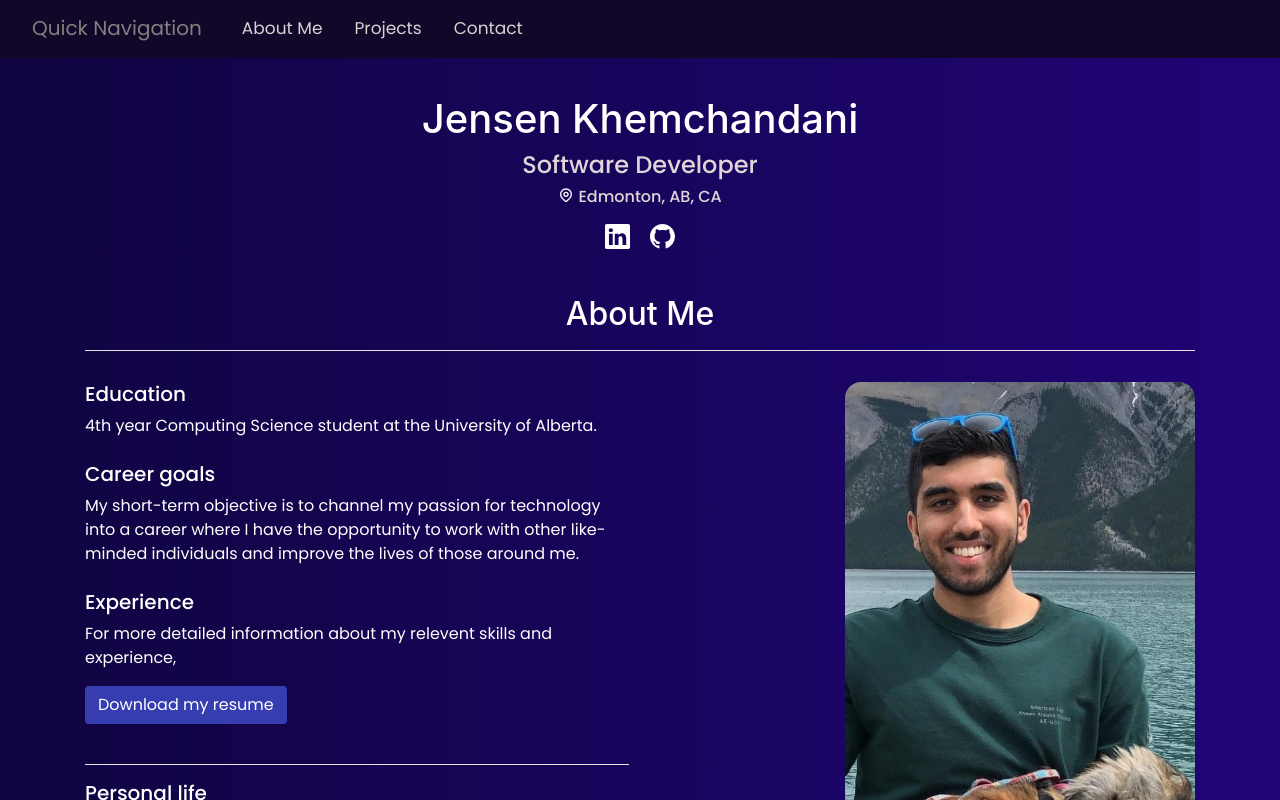
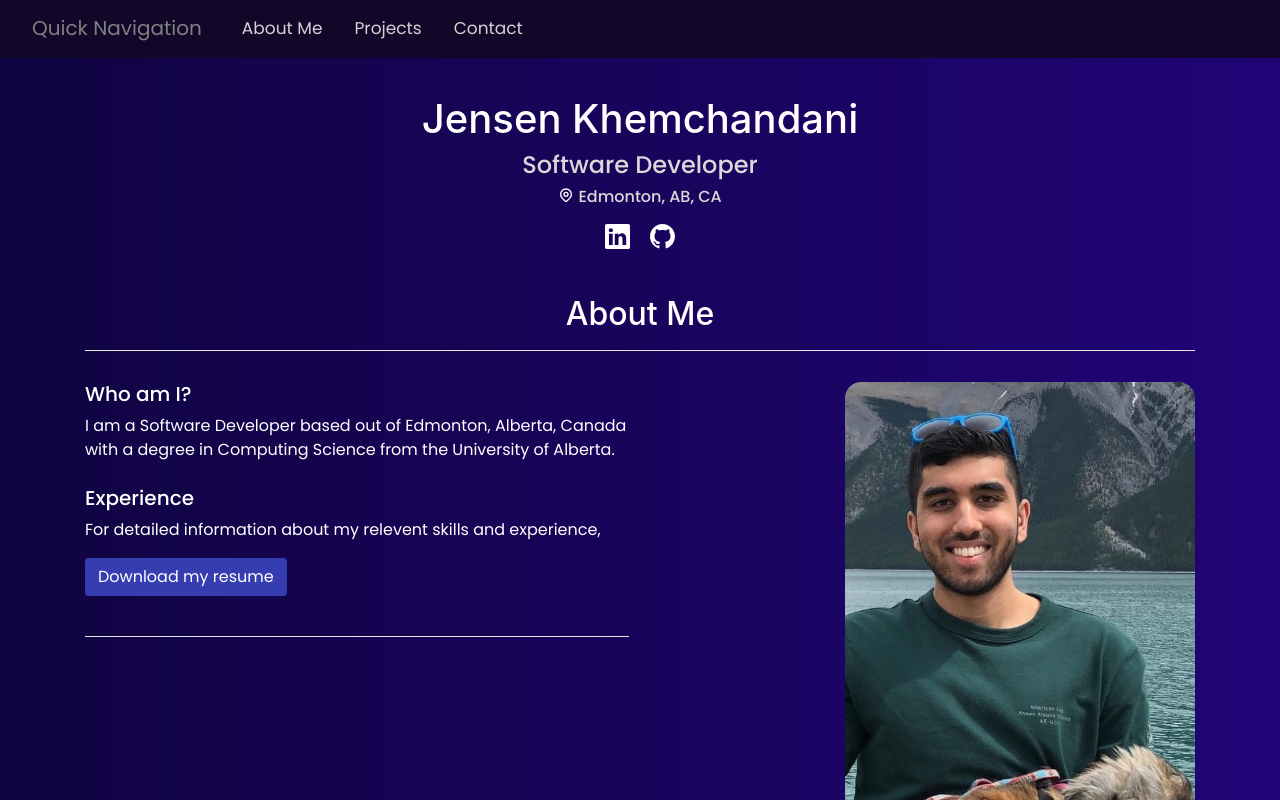
Before and after one commit to jensenkhem/portfolio-website, a React (Create React App) app: page / in a window 1280 px wide. Shown: the top 800 px of the page. Built offline with nearby package versions, Linux system fonts and the light colour scheme.

Commit message:
Modified from page and resume.

```diff
--- a/src/components/about/About.jsx
+++ b/src/components/about/About.jsx
@@ -11,29 +11,14 @@ const About = () => {
       <h2>About Me</h2>
       <div className='about-wrapper'>
         <div className='info' style={style}>
-            <h5>Education</h5>
-            4th year Computing Science student at the University of Alberta.
-            <br></br><br></br>
-            <h5>Career goals</h5>
-            My short-term objective is to channel my
-            passion for technology into a career where I have the opportunity to work with other like-minded
-            individuals and improve the lives of those around me.
+            <h5>Who am I?</h5>
+            I am a Software Developer based out of Edmonton, Alberta, Canada with a degree in Computing Science from the University of Alberta.
             <br></br><br></br>
             <h5>Experience</h5>
-            <p>For more detailed information about my relevent skills and experience,</p>
+            <p>For detailed information about my relevent skills and experience,</p>
             <button className="btn resumebutton" style={style2}><a href={resume} target="_blank" rel="noreferrer">Download my resume</a></button>
             <br></br><br></br>
             <hr />
-            <h5>Personal life</h5>
-            In my spare time I love to attend
-            festivals and live music events around the world,
-            especially electronic music events.
-            <br></br><br></br>
-            My newest obsession is DJing, and
-            so far I have played at multiple events, giving me the chance
-            to connect with and meet other likeminded people and meet
-            some of my musical heroes.
-            <br></br><br></br>
         </div>
         <img className='me' alt="me!" src={jensen}></img>
       </div>
```
Also changed, not shown: 1 other file (tests, documents, lock files or other folders).
